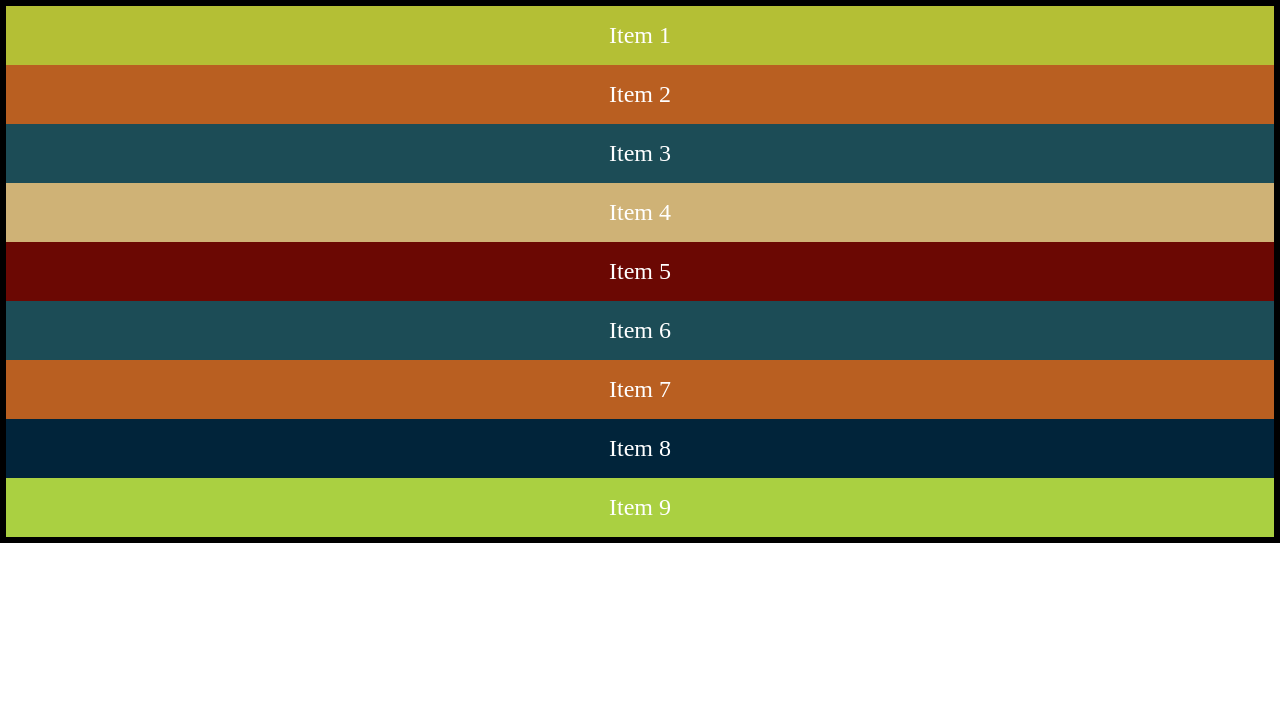
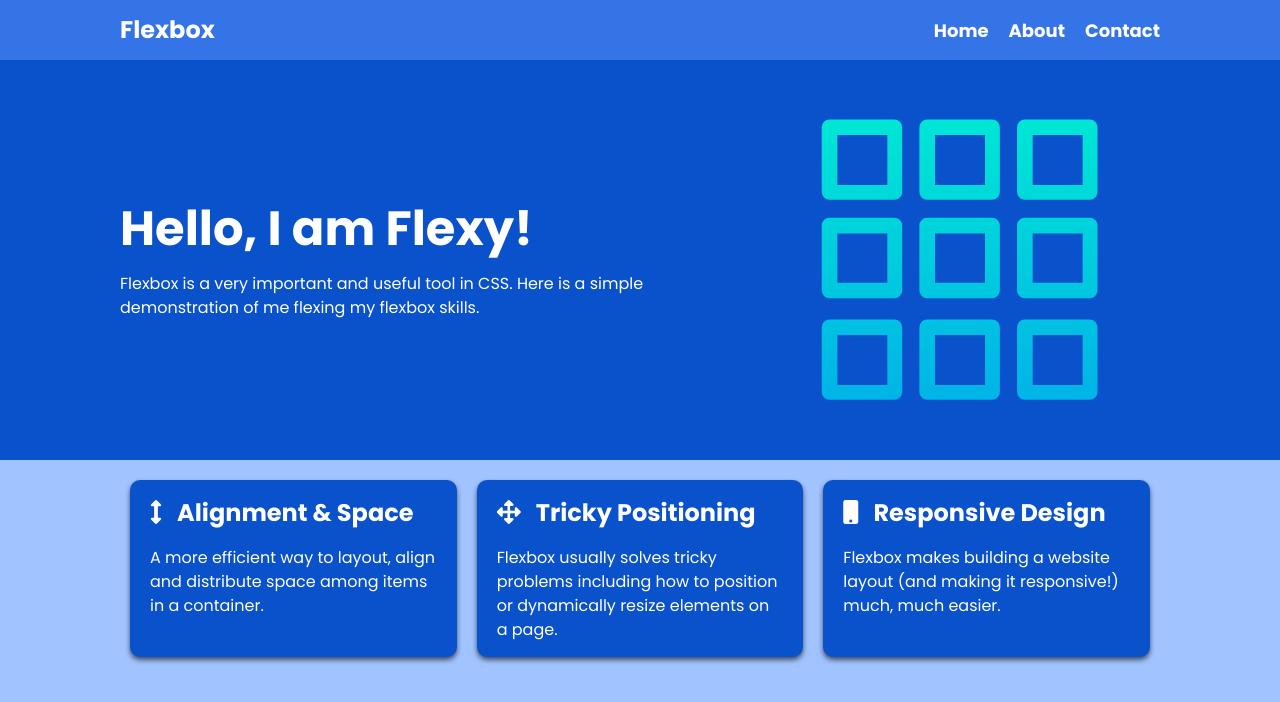
Before and after one commit to MrFullStackDev/Flexy-CSS, a plain HTML site: page index.html in a window 1280 px wide. Drawn offline with Linux system fonts and the light colour scheme.

Commit message:
Updated HTML and CSS.

```diff
--- a/index.html
+++ b/index.html
@@ -4,20 +4,63 @@
     <meta charset="UTF-8" />
     <meta http-equiv="X-UA-Compatible" content="IE=edge" />
     <meta name="viewport" content="width=device-width, initial-scale=1.0" />
+    <link
+      rel="stylesheet"
+      href="https://pro.fontawesome.com/releases/v5.10.0/css/all.css"
+      integrity="sha384-AYmEC3Yw5cVb3ZcuHtOA93w35dYTsvhLPVnYs9eStHfGJvOvKxVfELGroGkvsg+p"
+      crossorigin="anonymous"
+    />
     <title>Flexbox</title>
     <link rel="stylesheet" href="style.css" />
   </head>
   <body>
-    <div class="container">
-      <div class="flex-item item-1">Item 1</div>
-      <div class="flex-item item-2">Item 2</div>
-      <div class="flex-item item-3">Item 3</div>
-      <div class="flex-item item-4">Item 4</div>
-      <div class="flex-item item-5">Item 5</div>
-      <div class="flex-item item-6">Item 6</div>
-      <div class="flex-item item-7">Item 7</div>
-      <div class="flex-item item-8">Item 8</div>
-      <div class="flex-item item-9">Item 9</div>
-    </div>
+    <nav class="navbar">
+      <div class="container">
+        <div class="logo">Flexbox</div>
+        <ul class="nav">
+          <li><a href="#">Home</a></li>
+          <li><a href="#">About</a></li>
+          <li><a href="#">Contact</a></li>
+        </ul>
+      </div>
+    </nav>
+
+    <header class="header">
+      <div class="container">
+        <div>
+          <h1>Hello, I am Flexy!</h1>
+          <p>
+            Flexbox is a very important and useful tool in CSS. Here is a simple
+            demonstration of me flexing my flexbox skills.
+          </p>
+        </div>
+        <img src="./Assets/grid.svg" alt="Grid Image" />
+      </div>
+    </header>
+    <section class="boxes">
+      <div class="container">
+        <div class="box">
+          <h2><i class="fas fa-arrows-alt-v"></i> Alignment & Space</h2>
+          <p>
+            A more efficient way to layout, align and distribute space among
+            items in a container.
+          </p>
+        </div>
+        <div class="box">
+          <h2><i class="fas fa-arrows-alt"></i> Tricky Positioning</h2>
+          <p>
+            Flexbox usually solves tricky problems including how to position or
+            dynamically resize elements on a page.
+          </p>
+        </div>
+        <div class="box">
+          <h2><i class="fas fa-mobile"></i> Responsive Design</h2>
+          <p>
+            Flexbox makes building a website layout (and making it responsive!)
+            much, much easier.
+          </p>
+        </div>
+      </div>
+    </section>
   </body>
 </html>
--- a/style.css
+++ b/style.css
@@ -1,40 +1,125 @@
+@import url("https://fonts.googleapis.com/css2?family=Poppins:wght@400;700&display=swap");
+
+* {
+  box-sizing: border-box;
+  margin: 0;
+  padding: 0;
+}
+
 body {
-  margin: 0;
+  font-family: "Poppins", sans-serif;
+  font-size: 16px;
+  line-height: 1.5;
+  color: #333;
+  background: #a1c3ff;
+}
+
+img {
+  max-width: 100%;
+}
+
+h1,
+h2 {
+  margin-bottom: 15px;
+}
+
+ul {
+  list-style: none;
 }
 
 .container {
-  border: 6px solid black;
+  max-width: 1100px;
+  margin: 0 auto;
+  padding: 0 30px;
 }
-.flex-item {
+
+.navbar {
+  background: #3474e6;
   color: white;
-  font-size: 1.5rem;
-  padding: 1rem;
-  text-align: center;
+  height: 60px;
 }
-.item-1 {
-  background-color: #b4bf35;
+
+.navbar .logo {
+  font-size: x-large;
+  font-weight: bold;
 }
-.item-2 {
-  background-color: #b95f21;
+
+.navbar a {
+  color: white;
+  text-decoration: none;
+  font-size: 18px;
+  font-weight: bold;
 }
-.item-3 {
-  background-color: #1c4c56;
+
+.navbar a:hover {
+  color: lightblue;
 }
-.item-4 {
-  background-color: #cfb276;
+
+.navbar .container {
+  display: flex;
+  justify-content: space-between;
+  align-items: center;
+  height: 100%;
 }
-.item-5 {
-  background-color: #6b0803;
+
+.navbar ul {
+  display: flex;
 }
-.item-6 {
-  background-color: #1c4c56;
+
+.navbar ul li {
+  margin-left: 20px;
 }
-.item-7 {
-  background-color: #b95f21;
+
+.header {
+  background: #0a51cc;
+  color: white;
+  min-height: 400px;
 }
-.item-8 {
-  background-color: #01243a;
+
+.header h1 {
+  font-size: 3rem;
+  font-weight: bold;
+  line-height: 1.2;
 }
-.item-9 {
-  background-color: #aad041;
+
+.header img {
+  max-width: 400px;
 }
+
+.header .container {
+  display: flex;
+  align-items: center;
+  justify-content: space-between;
+}
+
+.boxes .container {
+  display: flex;
+  justify-content: space-between;
+}
+
+.box {
+  flex: 1;
+  background: #0a51cc;
+  color: #fff;
+  border-radius: 10px;
+  margin: 20px 10px;
+  box-shadow: 0 3px 5px rgba(0, 0, 0, 0.6);
+  padding: 15px 20px;
+}
+
+.box i {
+  margin-right: 10px;
+}
+
+@media (max-width: 768px) {
+  .header .container {
+    flex-direction: column;
+    padding-top: 20px;
+    text-align: center;
+  }
+
+  .boxes .container {
+    display: block;
+    text-align: center;
+  }
+}
```
Also changed, not shown: Assets/grid.svg (added).
